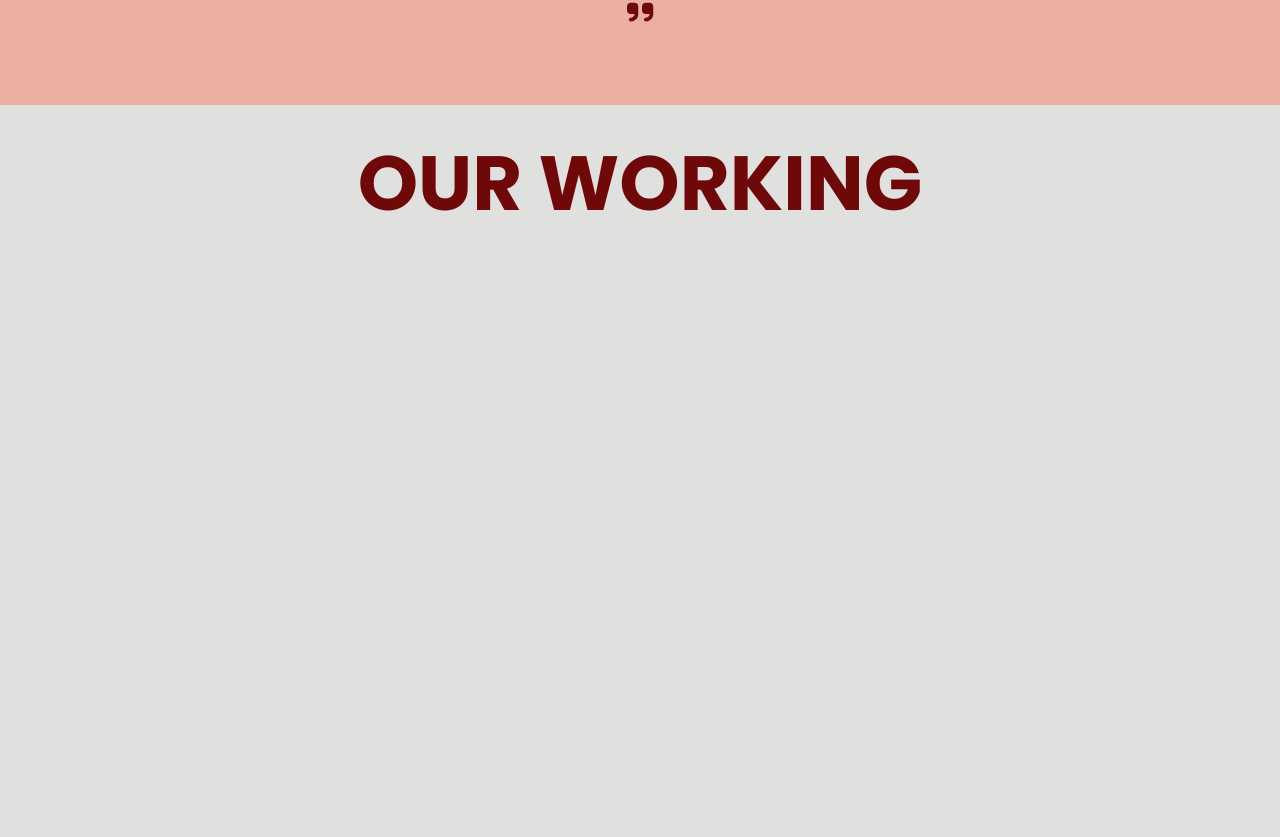
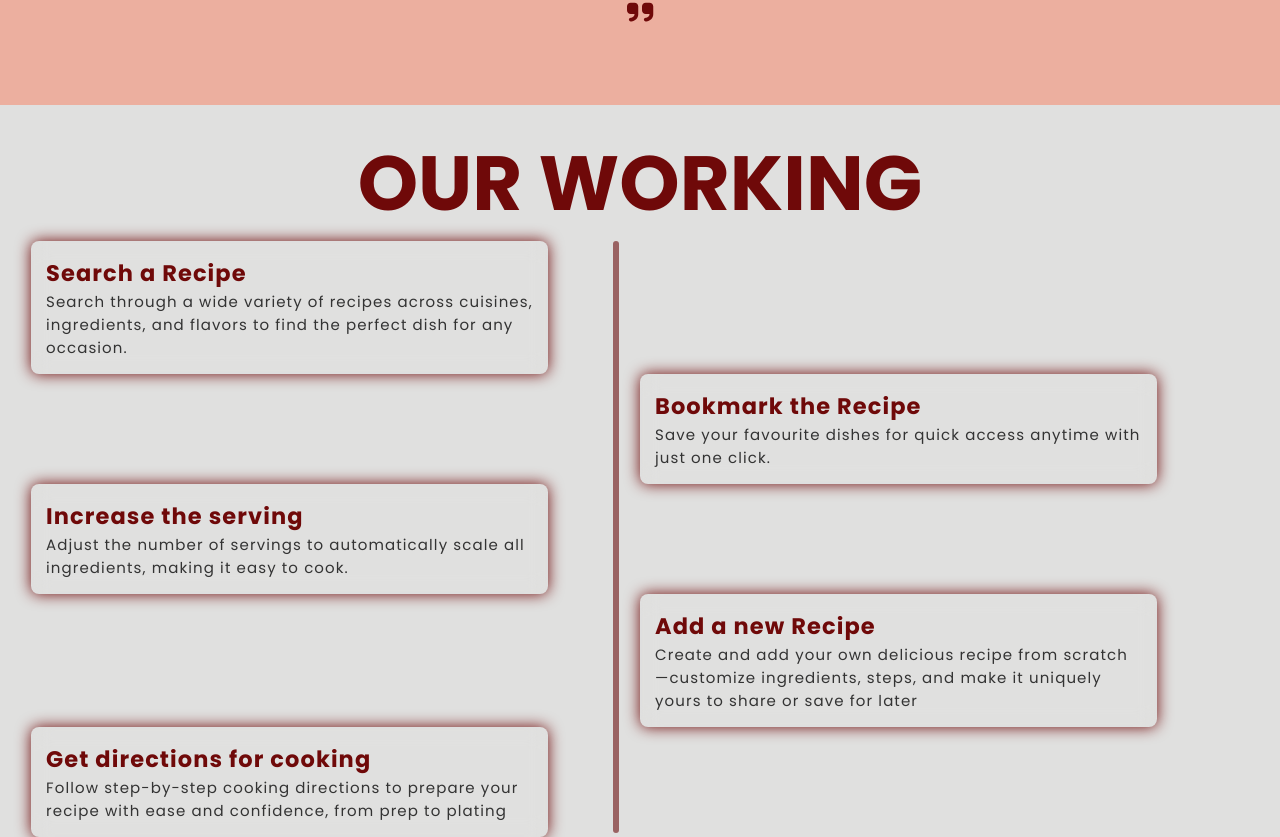
Before and after one commit to PavitrankMishra/Food-Recipe-, a React (Vite) app: page / in a window 1280 px wide. Shown: the part 1656-2493 px from the top of the page. Before the commit the page ends 1897 px from the top, so only its background shows below. Built offline with nearby package versions, Linux system fonts and the light colour scheme; a web font is replaced by a local one.

Commit message:
"feat: Added new reponsive component Working"

```diff
--- a/src/Components/Working.css
+++ b/src/Components/Working.css
@@ -1,23 +1,146 @@
 .workingContainer {
-    display:flex;
+  display: flex;
   align-items: center;
   justify-content: center;
+  flex-direction: column;
+  max-width: 100%;
+  overflow:hidden;
 }
 
 .workingContainer h1 {
   font-size: 6vw;
   text-transform: uppercase;
-    color:#6f0909;
+  color: #6f0909;
 }
 
-@media screen and (max-width:768px) {
+.workingContainer .timeline {
+  /* border: 2px solid red; */
+  position: relative;
+  /* max-width: 1200px; */
+  /* margin: 100px auto; */
+  /* bordeR:2px solid red; */
+}
+
+.workingContainer .timelineContainer {
+  padding: 15px;
+  position: relative;
+  width: 40%;
+  /* background: rgba(0, 0, 0, 0.3); */
+  animation: movedown 1s linear forwards;
+  opacity: 0;
+  border-radius: 8px;
+  /* background-color: #6f0909; */
+  /* background-color: #ecaf9f; */
+  box-shadow: 0 0 15px #6f0909;
+  /* opacity: 1; */
+
+  backdrop-filter: blur(10px);
+}
+
+.workingContainer .timelineContainer:nth-child(2) {
+  animation-delay: 1s;
+}
+.workingContainer .timelineContainer:nth-child(3) {
+  animation-delay: 2s;
+}
+.workingContainer .timelineContainer:nth-child(4) {
+  animation-delay: 3s;
+}
+.workingContainer .timelineContainer:nth-child(5) {
+  animation-delay: 4s;
+}
+
+@keyframes movedown {
+  0% {
+    opacity: 1;
+    transform: translateY(-30px);
+  }
+  100% {
+    opacity: 1;
+    transform: translateY(0px);
+  }
+}
+
+.workingContainer .timeline .timelineContainer .textBox {
+  /* display: flex;
+    align-items: flex-start;
+    justify-content: flex-start;
+    flex-direction: column;
+    width:2000px;
+    width:500px;
+    border:2px solid red; */
+  /* padding: 20px 30px; */
+  /* background: #fff; */
+  position: relative;
+  border-radius: 6px;
+  font-size: 15px;
+}
+
+.leftContainer {
+  left: 0;
+}
+
+.rightContainer {
+  left: 50%;
+}
+
+.timeline::after {
+  content: "";
+  position: absolute;
+  width: 6px;
+  height: 100%;
+  background: #ecaf9f;
+  background: #9a6262;
+  /* background-color: #6f0909; */
+  top: 0;
+  left: 48%;
+  margin-left: -3px;
+  animation: moveline 6s linear forwards;
+  border-radius: 50px;
+}
+
+.textBox h2 {
+  color: #6f0909;
+  letter-spacing: 1.1px;
+}
+
+.textBox p {
+  color: #333;
+  letter-spacing: 1.1px;
+}
+@keyframes moveline {
+  0% {
+    height: 0;
+  }
+  100% {
+    height: 100%;
+  }
+}
+
+@media screen and (max-width: 768px) {
   .workingContainer h1 {
     font-size: 8vw;
   }
 }
 
-@media screen and (max-width:480px) {
+@media screen and (max-width: 502px) {
   .workingContainer h1 {
     font-size: 8vw;
   }
+
+  .leftContainer {
+    left: 5%;
   }
+  .rightContainer {
+    left: 5%;
+    width: 100%;
+  }
+  .workingContainer .timeline::after {
+    left:4%;
+  }
+
+  .workingContainer .timelineContainer {
+    width:70%;
+    margin: 15px 25px;
+  }
+}
--- a/src/Components/Working.jsx
+++ b/src/Components/Working.jsx
@@ -6,6 +6,55 @@ const Working = () => {
     <>
       <section className="workingContainer">
         <h1>Our Working</h1>
+        <section className="timeline">
+          <section className="timelineContainer leftContainer">
+            <section className="textBox">
+              <h2>Search a Recipe</h2>
+              <p>
+                Search through a wide variety of recipes across cuisines,
+                ingredients, and flavors to find the perfect dish for any
+                occasion.
+              </p>
+            </section>
+          </section>
+          <section className="timelineContainer rightContainer">
+            <section className="textBox">
+              <h2>Bookmark the Recipe</h2>
+              <p>
+                Save your favourite dishes for quick access anytime with just
+                one click.
+              </p>
+            </section>
+          </section>
+          <section className="timelineContainer leftContainer">
+            <section className="textBox">
+              <h2>Increase the serving</h2>
+              <p>
+                Adjust the number of servings to automatically scale all
+                ingredients, making it easy to cook.
+              </p>
+            </section>
+          </section>
+          <section className="timelineContainer rightContainer">
+            <section className="textBox">
+              <h2>Add a new Recipe</h2>
+              <p>
+                Create and add your own delicious recipe from scratch—customize
+                ingredients, steps, and make it uniquely yours to share or save
+                for later
+              </p>
+            </section>
+          </section>
+          <section className="timelineContainer leftContainer">
+            <section className="textBox">
+              <h2>Get directions for cooking</h2>
+              <p>
+                Follow step-by-step cooking directions to prepare your recipe
+                with ease and confidence, from prep to plating
+              </p>
+            </section>
+          </section>
+        </section>
       </section>
     </>
   );
```
Lines whose indentation alone changed are shown as unchanged.
